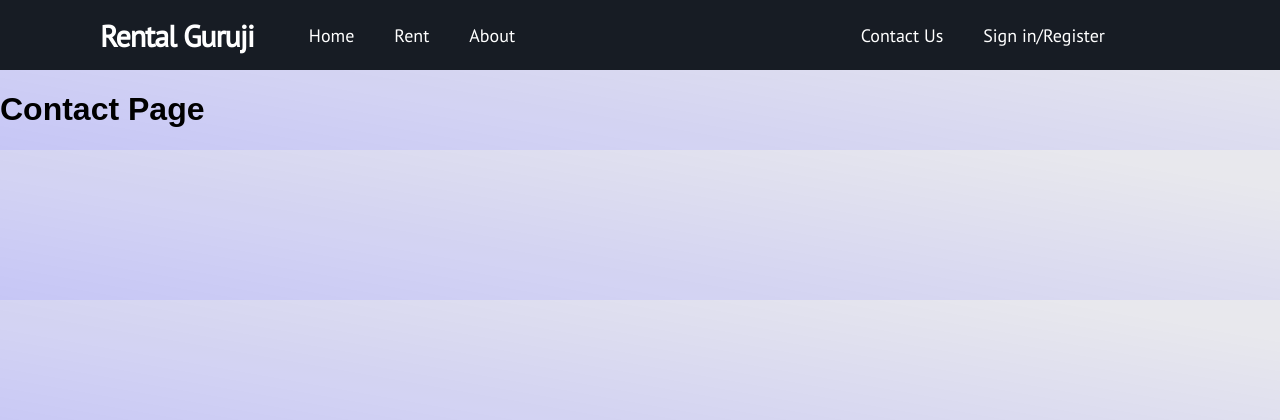
After one commit to Piyush800x/rental_site, a Django app: page /contact in a window 1280 px wide. The commit adds this page. Shown: the top 420 px of the page. Run offline with Django 4.2, Linux system fonts and the light colour scheme; some libraries are stand-ins or nearby versions; some web fonts are replaced.

Commit message:
added contact page

```diff
--- a/rental_app/templates/base.html
+++ b/rental_app/templates/base.html
@@ -16,6 +16,7 @@
     <link rel="stylesheet" href="{% static 'rental_app/css/create.css' %}">
     <link rel="stylesheet" href="{% static 'rental_app/css/listing.css' %}">
     <link rel="stylesheet" href="{% static 'rental_app/css/rental.css' %}">
+    <link rel="stylesheet" href="{% static 'rental_app/css/contact.css' %}">
     <link rel="preconnect" href="https://fonts.googleapis.com">
     <script src="{% static 'rental_app/js/base.js' %}"></script>
     <title>Rental Guruji</title>
@@ -50,7 +51,7 @@
                <span class="fas fa-times"></span>
             </div>
             <div class="nav-items-right">
-               <li><a href="#">Contact Us</a></li>
+               <li><a href="/contact">Contact Us</a></li>
                {% if not user.is_authenticated %}
                <li class="dropdown">
                   <a href="/" class="dropbtn">Sign in/Register</a>
--- /dev/null
+++ b/rental_app/templates/contact.html
@@ -0,0 +1,4 @@
+{% extends 'base.html' %}
+{% block content %}
+<h1>Contact Page</h1>
+{% endblock %}
--- a/rental_app/urls.py
+++ b/rental_app/urls.py
@@ -8,4 +8,5 @@ urlpatterns = [
     path('listing', views.listing),
     path('createproduct', views.createproduct),
     path('rental', views.rental),
+    path('contact', views.contact),
 ]
--- a/rental_app/views.py
+++ b/rental_app/views.py
@@ -25,8 +25,13 @@ def create(request):
 def listing(request):
     return render(request, "listing.html")
 
+
 def rental(request):
     return render(request, "rental.html")
+
+
+def contact(request):
+    return render(request, "contact.html")
 
 
 def create_data(request):
```
Also changed, not shown: db.sqlite3, rental_app/static/rental_app/css/contact.css (added).
